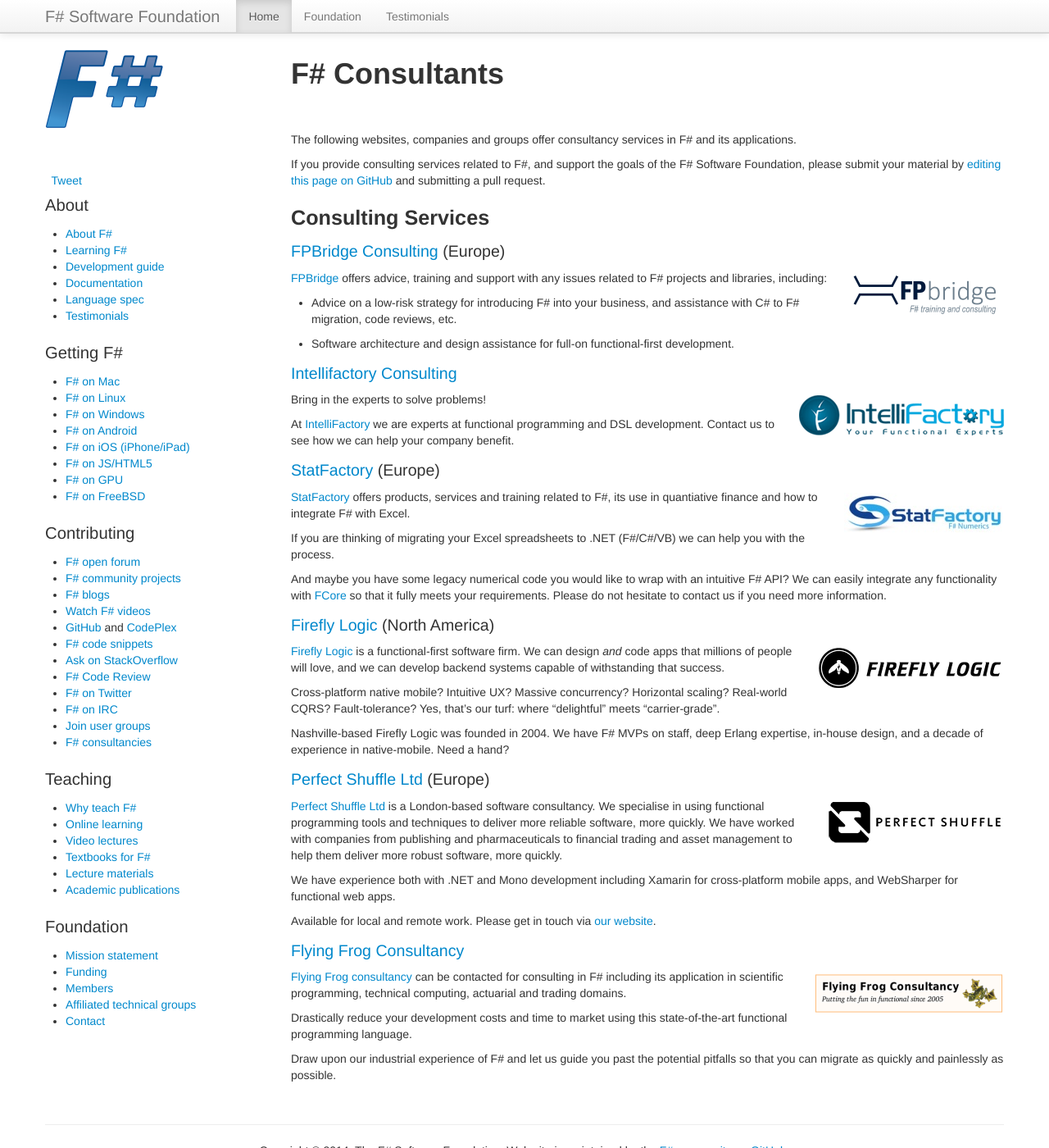
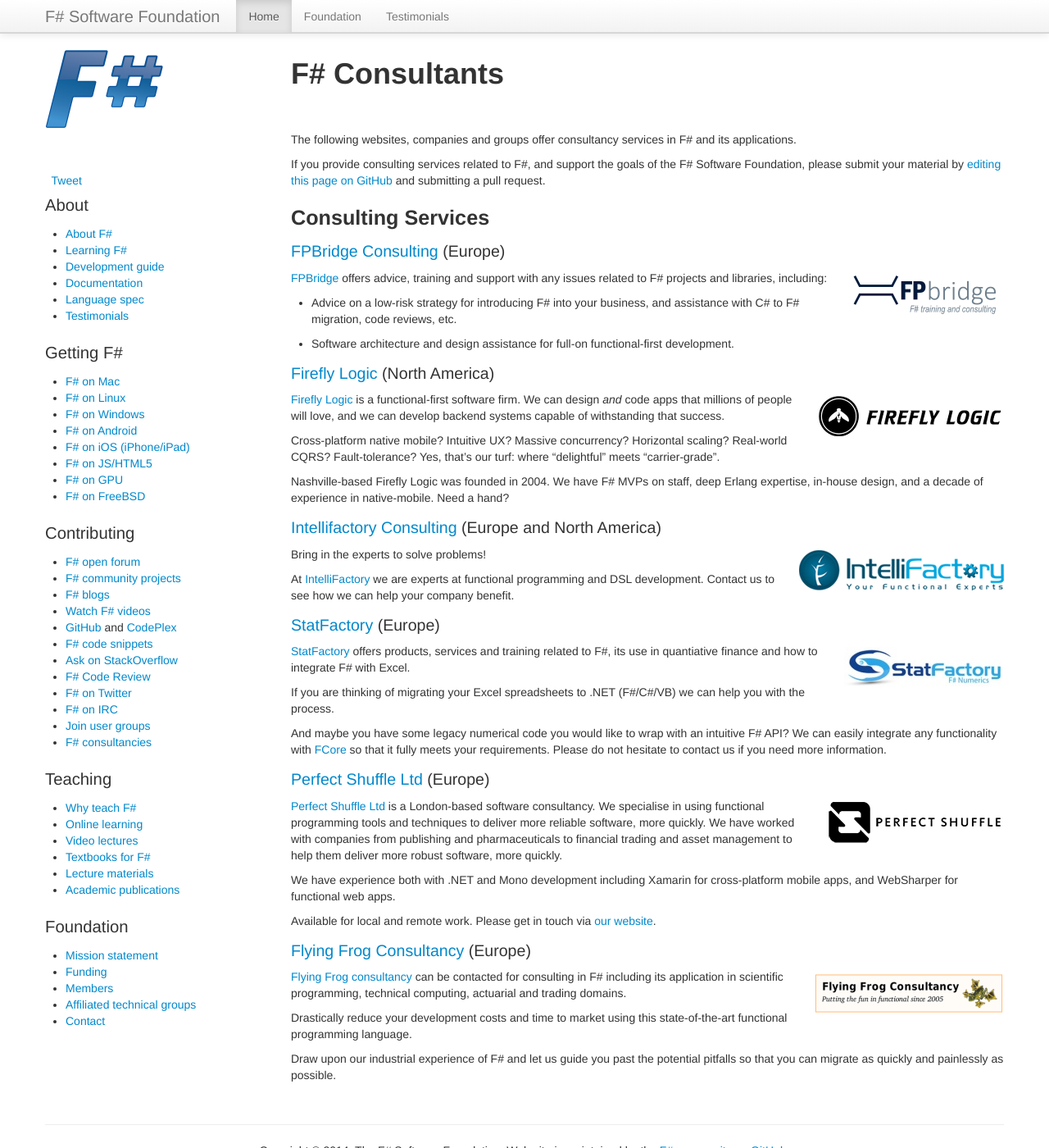
Before and after one commit to fsharp/fsharp.org, a Jekyll site: the page built from consulting/index.md, in a window 1280 px wide and 1400 px high. Shown: the whole window at 82% size. Built offline with Jekyll 4.4.1, drawn with Linux system fonts in a browser that asks for light colours; nearby versions of some CDN libraries; some web fonts are replaced; comment, search, counter and statistics services are not loaded.

Commit message:
Update index.md

```diff
--- a/consulting/index.md
+++ b/consulting/index.md
@@ -20,7 +20,17 @@
 * Advice on a low-risk strategy for introducing F# into your business, and assistance with C# to F# migration, code reviews, etc.
 * Software architecture and design assistance for full-on functional-first development.
 
-### [Intellifactory Consulting](http://intellifactory.com/Consulting.aspx)
+### [Firefly Logic](http://fireflylogic.com/) (North America)
+
+[<img src="/img/sup/fireflylogic.png" style="float:right;margin:5px 0px 5px 25px;" />](http://fireflylogic.com/)
+
+[Firefly Logic](http://fireflylogic.com/) is a functional-first software firm. We can design *and* code apps that millions of people will love, and we can develop backend systems capable of withstanding that success.
+
+Cross-platform native mobile? Intuitive UX? Massive concurrency? Horizontal scaling? Real-world CQRS? Fault-tolerance? Yes, that’s our turf: where “delightful” meets “carrier-grade”.
+
+Nashville-based Firefly Logic was founded in 2004. We have F# MVPs on staff, deep Erlang expertise, in-house design, and a decade of experience in native-mobile. Need a hand?
+
+### [Intellifactory Consulting](http://intellifactory.com/Consulting.aspx) (Europe and North America)
 
 [<img src="/img/sup/intelli.gif" style="float:right;margin:5px 0px 5px 25px;" />](http://intellifactory.com/Consulting.aspx)
 
@@ -42,15 +52,6 @@
 We can easily integrate any functionality with [FCore](http://www.statfactory.co.uk/fcore-numerical-library/) so that it fully meets your requirements.
 Please do not hesitate to contact us if you need more information.
 
-### [Firefly Logic](http://fireflylogic.com/) (North America)
-
-[<img src="/img/sup/fireflylogic.png" style="float:right;margin:5px 0px 5px 25px;" />](http://fireflylogic.com/)
-
-[Firefly Logic](http://fireflylogic.com/) is a functional-first software firm. We can design *and* code apps that millions of people will love, and we can develop backend systems capable of withstanding that success.
-
-Cross-platform native mobile? Intuitive UX? Massive concurrency? Horizontal scaling? Real-world CQRS? Fault-tolerance? Yes, that’s our turf: where “delightful” meets “carrier-grade”.
-
-Nashville-based Firefly Logic was founded in 2004. We have F# MVPs on staff, deep Erlang expertise, in-house design, and a decade of experience in native-mobile. Need a hand?
 
 ### [Perfect Shuffle Ltd](http://www.perfectshuffle.co.uk/) (Europe)
 
@@ -62,7 +63,7 @@
 
 Available for local and remote work. Please get in touch via [our website](http://www.perfectshuffle.co.uk/contact).
 
-### [Flying Frog Consultancy](http://www.ffconsultancy.com/)
+### [Flying Frog Consultancy](http://www.ffconsultancy.com/) (Europe)
 
 [<img src="/img/sup/ffconsultancy.png" style="float:right;margin:5px 0px 5px 25px;" />](http://www.ffconsultancy.com/)
 
```
